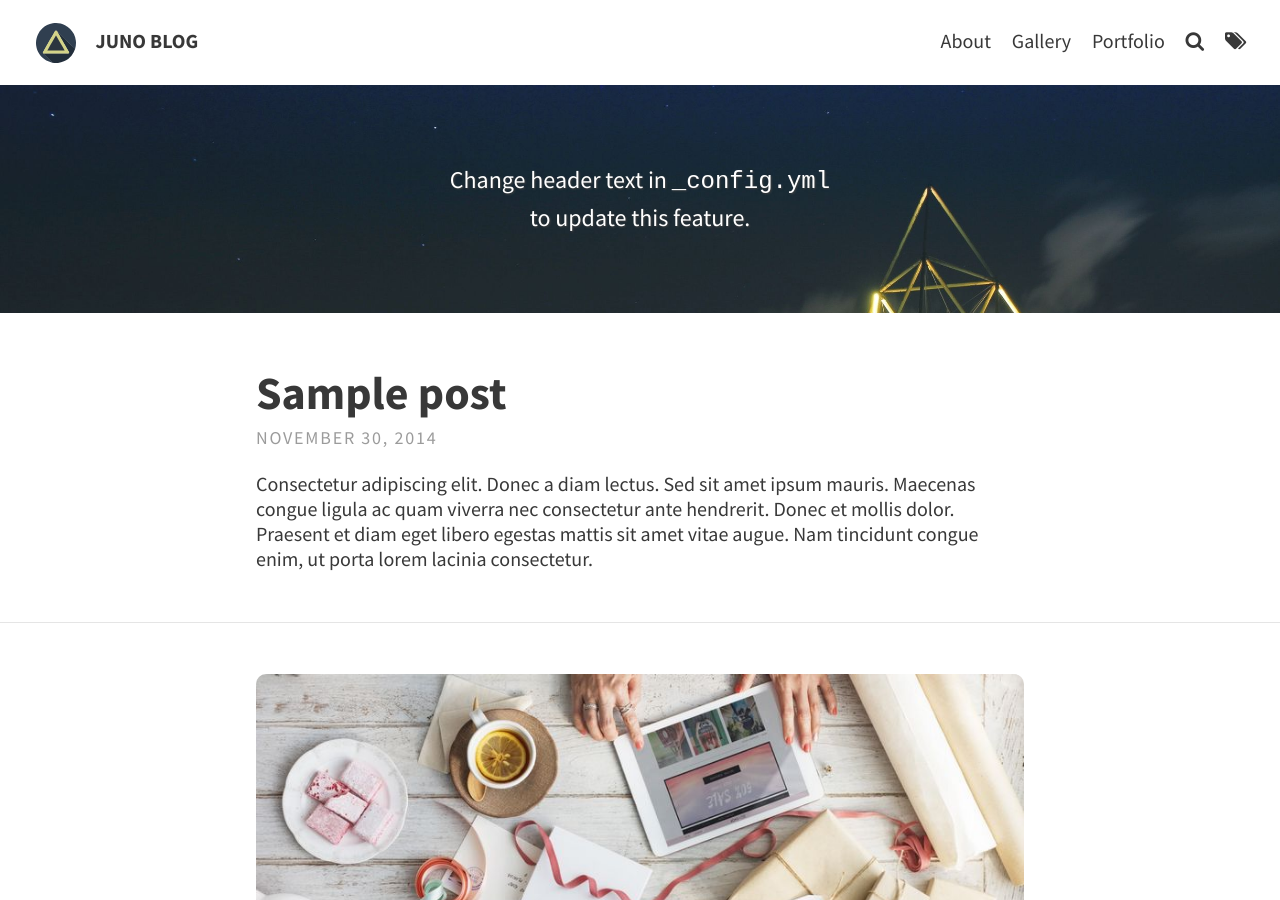
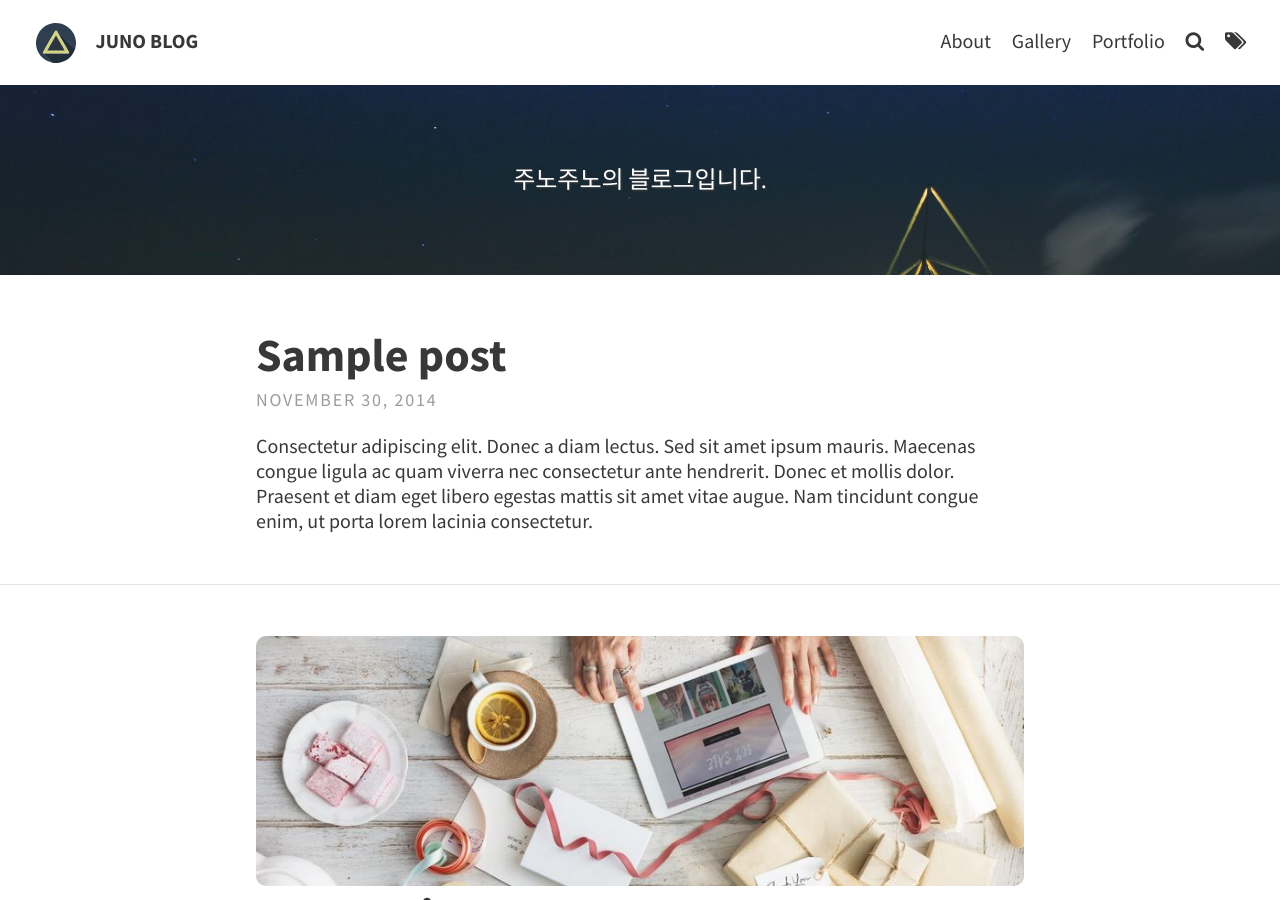
Before and after one commit to dlwnsghww/dlwnsghww.github.io, a Jekyll site: the page built from index.html, in a window 1280 px wide and 900 px high. Built offline with Jekyll 4.4.1, drawn with Linux system fonts in a browser that asks for light colours; the list of posts is cut into pages by our own code.

Commit message:
이름 수정

```diff
--- a/_config.yml
+++ b/_config.yml
@@ -15,7 +15,7 @@ theme_settings:
 
   # Header and footer text
   header_text: > #two or three lines to describe your site
-     <p>Change header text in <code>_config.yml</code> <br> to update this feature.</p>
+     <p>주노주노의 블로그입니다.</p>
   header_text_feature_image: assets/img/pexels/triangular.jpeg
   footer_text: >
    Powered by <a href="https://jekyllrb.com/">Jekyll</a> with <a href="https://github.com/sylhare/Type-on-Strap">Type on Strap</a>
```
